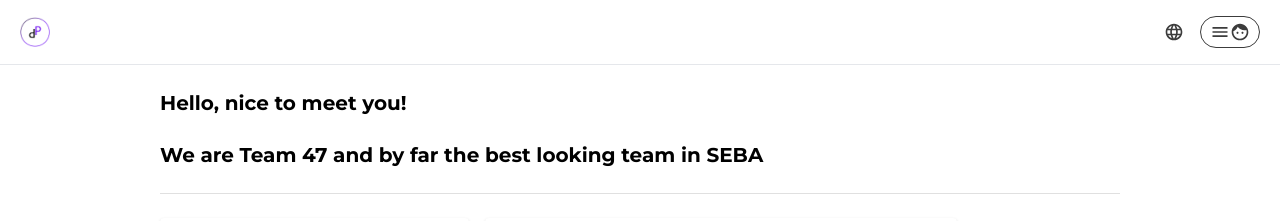
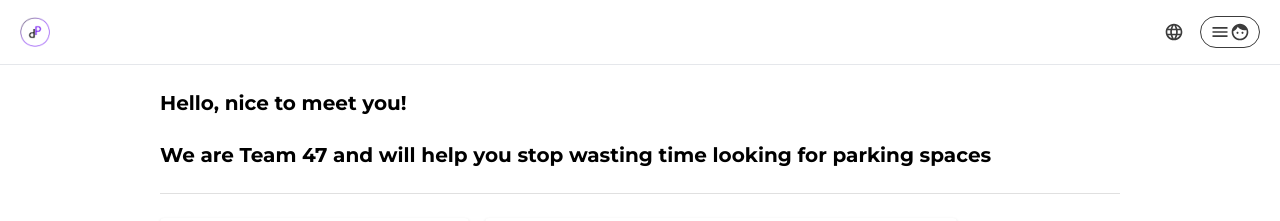
Before and after one commit to tessaRuckstuhl/ParkingPal, a React (Create React App) app in the folder client/: page /about in a window 1280 px wide. Shown: the top 221 px of the page. Built offline with nearby package versions, Linux system fonts and the light colour scheme; no server answers.

Commit message:
Change about quote

```diff
--- a/client/src/pages/About.js
+++ b/client/src/pages/About.js
@@ -22,7 +22,7 @@ const About = () => {
             <div className="w-3/4">
                 <div className="mb-6 mt-6 text-xl"><b>Hello, nice to meet you!</b></div>
 
-                <div className="mb-6 mt-6 text-xl"> <b>We are Team 47 and by far the best looking team in SEBA</b> </div>
+                <div className="mb-6 mt-6 text-xl"> <b>We are Team 47 and will help you stop wasting time looking for parking spaces</b> </div>
                 <Divider />
                 <br />
 
```
